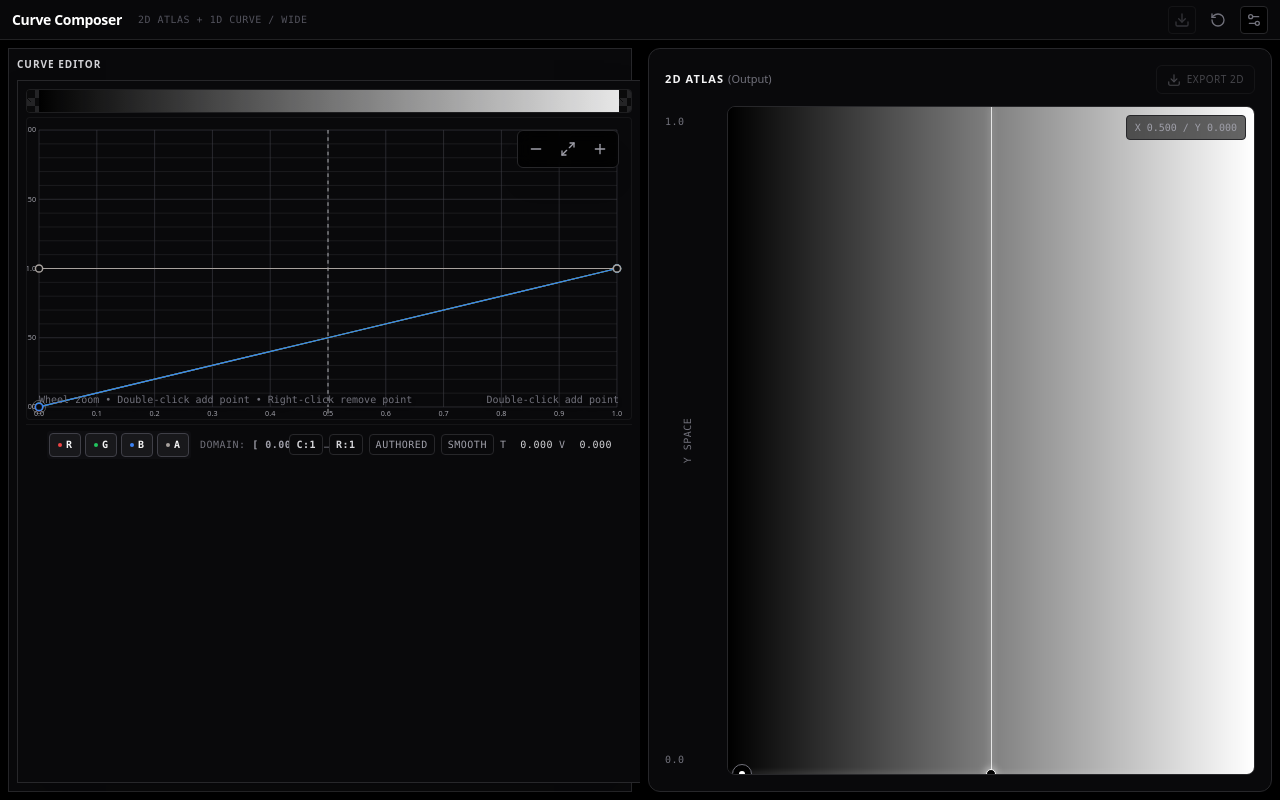
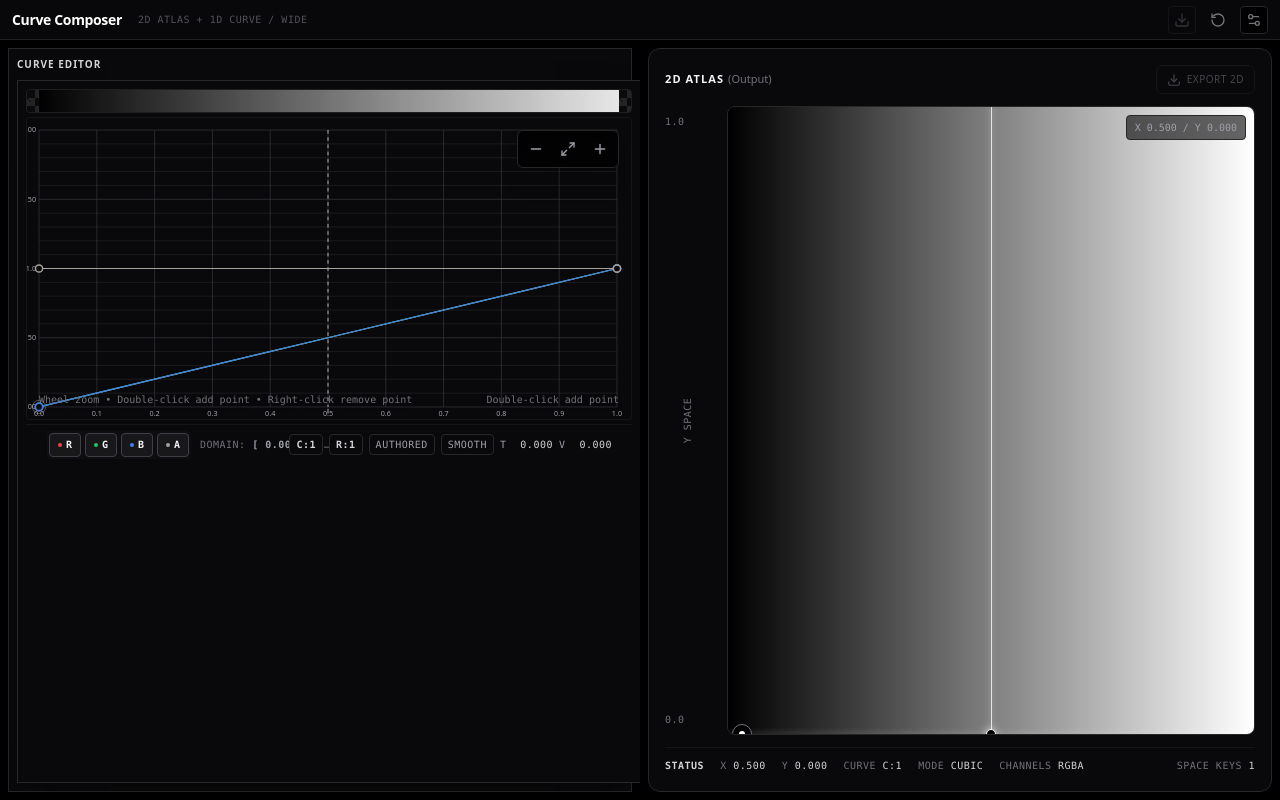
Before and after one commit to delk73/dcc, a React (Vite) app: page / in a window 1280 px wide. Built offline with nearby package versions, Linux system fonts and the light colour scheme.

Commit message:
feat: add active curve and channels labels to AtlasViewer for enhanced user feedback

```diff
--- a/src/App.tsx
+++ b/src/App.tsx
@@ -372,6 +372,11 @@ export default function App() {
       spaceLever={spaceLever}
       domainTime={atlasDomainTime}
       activeAnchorId={interaction.type === 'dragging-anchor' ? interaction.anchorId : undefined}
+      activeCurveLabel={activeCurveIndexInfo?.label}
+      activeChannelsLabel={(['r', 'g', 'b', 'a'] as Channel[])
+        .filter(channel => editChannels[channel])
+        .map(channel => channel.toUpperCase())
+        .join('') || 'NONE'}
       onSpaceLeverChange={setSpacePosition}
       onDomainTimeChange={setAtlasDomainTimeWithDetent}
       onAnchorDragStart={startAnchorDrag}
--- a/src/components/AtlasViewer.tsx
+++ b/src/components/AtlasViewer.tsx
@@ -9,6 +9,8 @@ interface AtlasViewerProps {
   spaceLever: number;
   domainTime: number;
   activeAnchorId?: string;
+  activeCurveLabel?: string;
+  activeChannelsLabel?: string;
   onSpaceLeverChange?: (position: number) => void;
   onDomainTimeChange?: (position: number) => void;
   onAnchorDragStart?: (anchorId: string) => void;
@@ -27,6 +29,8 @@ export const AtlasViewer: React.FC<AtlasViewerProps> = ({
   spaceLever,
   domainTime,
   activeAnchorId,
+  activeCurveLabel,
+  activeChannelsLabel,
   onSpaceLeverChange,
   onDomainTimeChange,
   onAnchorDragStart,
@@ -320,6 +324,27 @@ export const AtlasViewer: React.FC<AtlasViewerProps> = ({
           </div>
         </div>
       </div>
+      <div className="flex h-7 shrink-0 items-center gap-4 border-t border-zinc-900/80 pt-2 font-mono text-[10px] uppercase tracking-wider text-zinc-500">
+        <span className="font-bold text-zinc-300">Status</span>
+        <span>
+          X <span className="text-zinc-300">{domainTime.toFixed(3)}</span>
+        </span>
+        <span>
+          Y <span className="text-zinc-300">{spaceLever.toFixed(3)}</span>
+        </span>
+        <span>
+          Curve <span className="text-zinc-300">{activeCurveLabel ?? 'C:0'}</span>
+        </span>
+        <span>
+          Mode <span className="text-zinc-300">{interpMode}</span>
+        </span>
+        <span className="min-w-0 truncate">
+          Channels <span className="text-zinc-300">{activeChannelsLabel ?? 'NONE'}</span>
+        </span>
+        <span className="ml-auto">
+          Space Keys <span className="text-zinc-300">{curves.length}</span>
+        </span>
+      </div>
       </div>
   );
 };
--- a/src/hooks/useWorkspaceLayout.ts
+++ b/src/hooks/useWorkspaceLayout.ts
@@ -20,8 +20,7 @@ export function useWorkspaceLayout(windowWidth: number, windowHeight: number): C
   };
 
   const workspaceY = SPEC_CONSTRAINTS.HEADER_HEIGHT;
-  const workspaceHeight =
-    windowHeight - SPEC_CONSTRAINTS.HEADER_HEIGHT - SPEC_CONSTRAINTS.SLIDER_HEIGHT;
+  const workspaceHeight = windowHeight - SPEC_CONSTRAINTS.HEADER_HEIGHT;
 
   // Rule 1.4: Channel controls are local to the curve editor in Rev 2.0.
   const channelStrip: BoundingRect = {
@@ -35,7 +34,6 @@ export function useWorkspaceLayout(windowWidth: number, windowHeight: number): C
 
   let curveEditor: BoundingRect;
   let atlasViewport: BoundingRect;
-  let spaceSlider: BoundingRect;
 
   if (isWidescreen) {
     // Rule 2.1: Widescreen side-by-side column partition.
@@ -55,13 +53,6 @@ export function useWorkspaceLayout(windowWidth: number, windowHeight: number): C
       height: workspaceHeight,
     };
 
-    // Rule 1.3: Tracking slider resides below viewports to prevent occlusion.
-    spaceSlider = {
-      x: SPEC_CONSTRAINTS.CHANNEL_WIDTH,
-      y: workspaceY + workspaceHeight,
-      width: availableWidth,
-      height: SPEC_CONSTRAINTS.SLIDER_HEIGHT,
-    };
   } else {
     // Rule 2.2: Portrait vertical stack. Interactive graph top, read-only atlas below.
     const halfHeight = Math.floor(workspaceHeight / 2);
@@ -80,13 +71,6 @@ export function useWorkspaceLayout(windowWidth: number, windowHeight: number): C
       height: halfHeight,
     };
 
-    // Rule 2.3: Slider claims full display width for maximum horizontal resolution.
-    spaceSlider = {
-      x: 0,
-      y: workspaceY + workspaceHeight,
-      width: windowWidth,
-      height: SPEC_CONSTRAINTS.SLIDER_HEIGHT,
-    };
   }
 
   return {
@@ -96,6 +80,5 @@ export function useWorkspaceLayout(windowWidth: number, windowHeight: number): C
     channelStrip,
     atlasViewport,
     curveEditor,
-    spaceSlider,
   };
 }
--- a/src/types/layoutSpec.ts
+++ b/src/types/layoutSpec.ts
@@ -8,9 +8,10 @@
  * - [Rule 1.1] Global header controls are limited to non-destructive actions (Export, Reset).
  * - [Rule 1.2] The workspace maintains a persistent dual-engine layout: 1D Curve Editor
  * and 2D Atlas Viewer are visible simultaneously across all display profiles.
- * - [Rule 1.3] Space keyframe controls live on the 2D Atlas Viewer Y axis; no
- * detached footer space slider reserves workspace height.
+ * - [Rule 1.3] Space keyframe controls live on the 2D Atlas Viewer Y axis.
  * - [Rule 1.4] Color channel filters are local to the curve editor controls.
+ * - [Rule 1.5] The status bar belongs to the 2D Atlas Viewer and forms the
+ * bottom boundary of that representation, not a global page footer.
  *
  * ## 2. Aspect Ratio Reflow (Best-Fit Model)
  * - [Rule 2.1] Widescreen (Aspect >= 1.0): Viewports partition side-by-side as distinct halves.
@@ -33,13 +34,11 @@ export interface ComputedLayout {
   channelStrip: BoundingRect;
   atlasViewport: BoundingRect;
   curveEditor: BoundingRect;
-  spaceSlider: BoundingRect;
 }
 
 // Immutable layout sizing primitives matching SPEC-UI-001 Rev 2.0.
 export const SPEC_CONSTRAINTS = {
   HEADER_HEIGHT: 40,
   CHANNEL_WIDTH: 0,
-  SLIDER_HEIGHT: 0,
   ASPECT_BREAKPOINT: 1.0,
 } as const;
```
Also changed, not shown: 1 other file (tests, documents, lock files or other folders).
